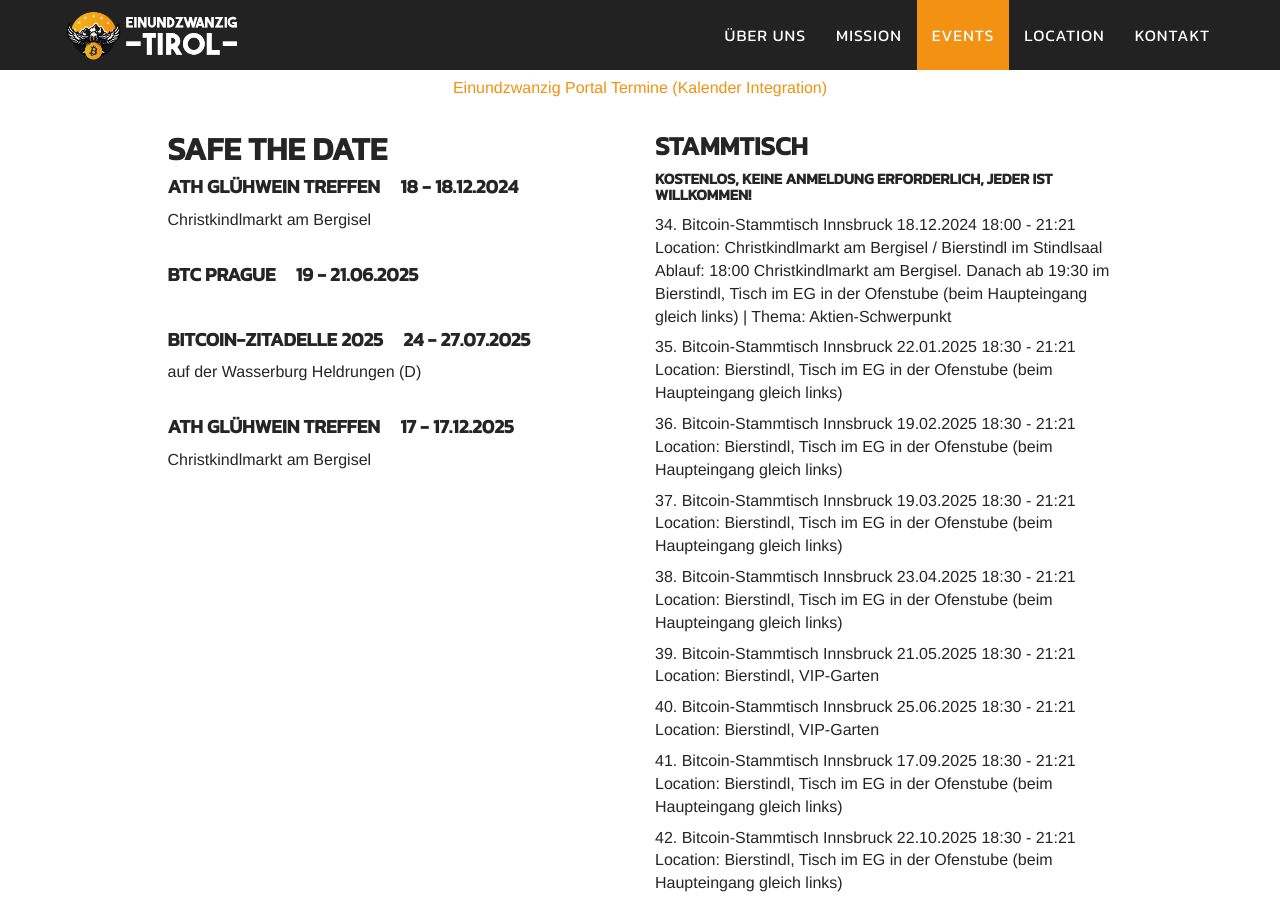
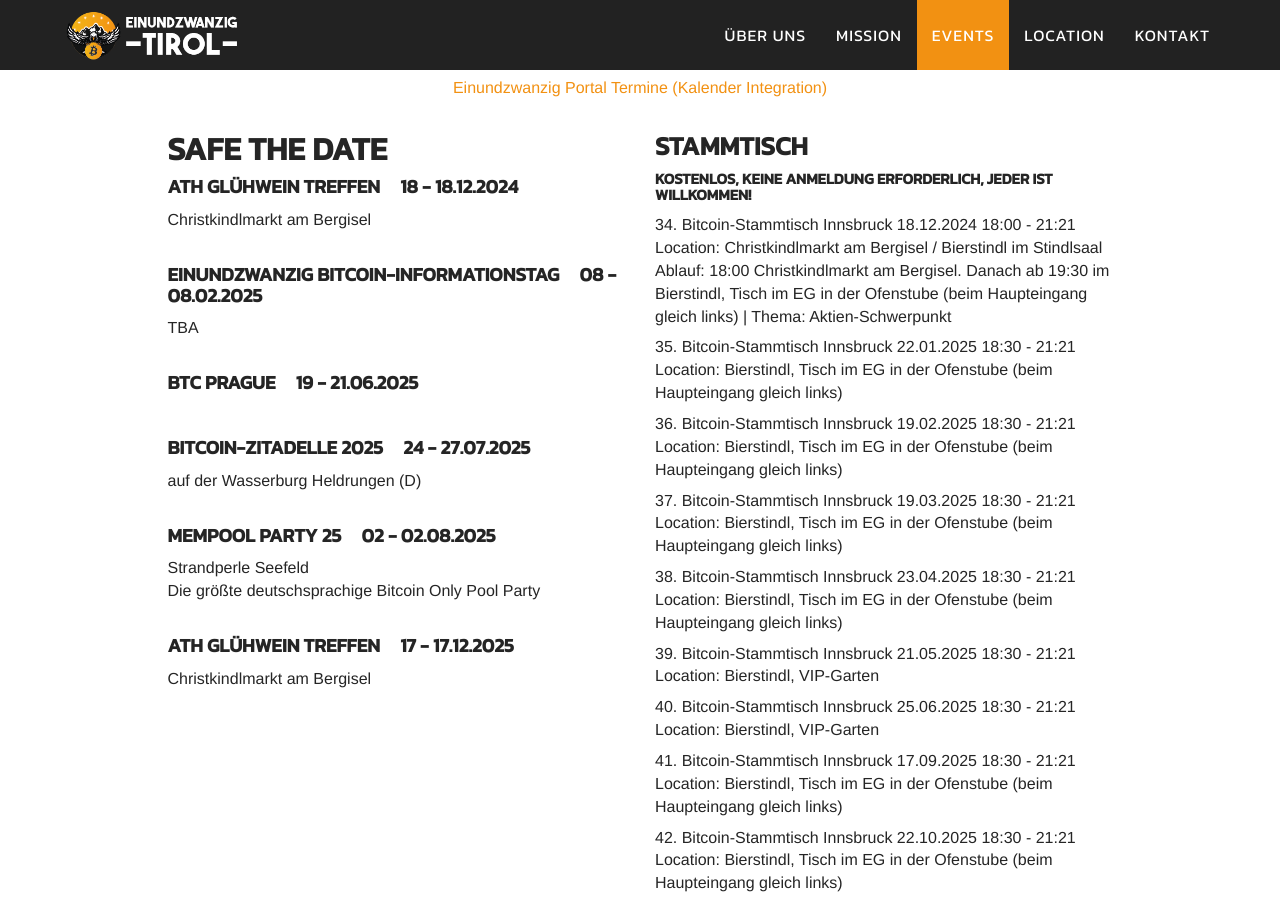
Before and after one commit to bitcoin-tirol/bitcoin-tirol, a Jekyll site: the page built from index.html, in a window 1280 px wide and 900 px high, scrolled down 3180 px. Built offline with Jekyll 4.4.1, drawn with Linux system fonts in a browser that asks for light colours.

Commit message:
feat: update events data

```diff
--- a/_data/events.yml
+++ b/_data/events.yml
@@ -424,19 +424,19 @@
   post_info:
 
 - kind: SafeTheDate
-  date_time_start: 02.08.2024 12:21
-  date_time_end: 02.08.2024 21:21
-  title: MemPool Party 25
-  location: Strandperle Seefeld
-  registration: soon
-  pre_info: Die größte deutschsprachige Bitcoin Only Pool Party
-  post_info:
-
-- kind: SafeTheDate
   date_time_start: 18.12.2024 18:00
   date_time_end: 18.12.2024 19:00
   title: ATH Glühwein Treffen
   location: Christkindlmarkt am Bergisel
+  registration:
+  pre_info:
+  post_info:
+
+- kind: SafeTheDate
+  date_time_start: 08.02.2025 18:00
+  date_time_end: 08.02.2025 20:00
+  title: EINUNDZWANZIG Bitcoin-Informationstag
+  location: TBA
   registration:
   pre_info:
   post_info:
@@ -460,6 +460,15 @@
   post_info:
 
 - kind: SafeTheDate
+  date_time_start: 02.08.2025 12:21
+  date_time_end: 02.08.2025 21:21
+  title: MemPool Party 25
+  location: Strandperle Seefeld
+  registration:
+  pre_info: Die größte deutschsprachige Bitcoin Only Pool Party
+  post_info:
+
+- kind: SafeTheDate
   date_time_start: 17.12.2025 18:00
   date_time_end: 17.12.2025 19:00
   title: ATH Glühwein Treffen
```
